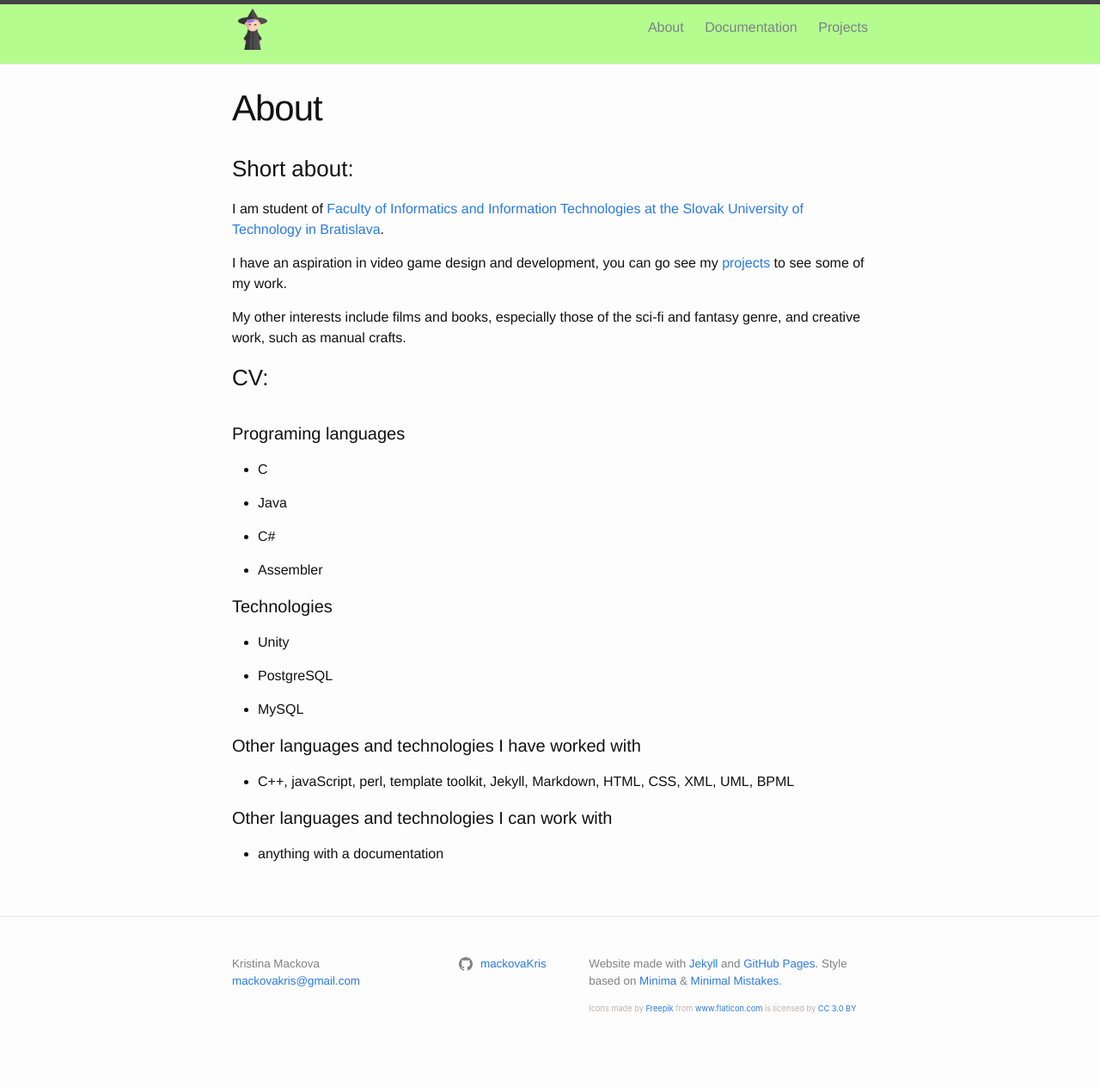
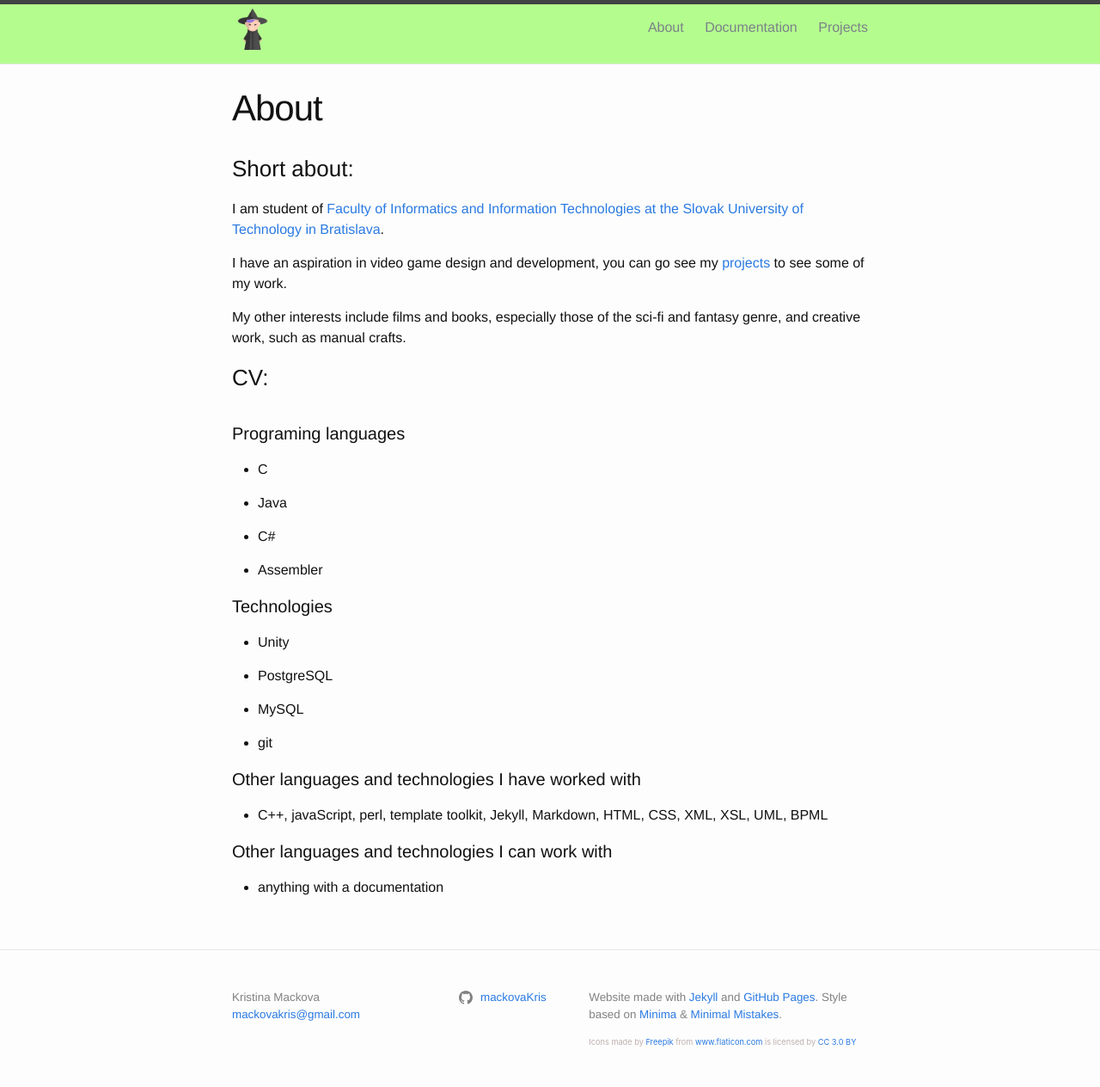
Before and after one commit to mackovaKris/mackovaKris.github.io, a Jekyll site: the page built from About/about.md, in a window 1280 px wide. Shown: the whole page at 86% size. Built offline with Jekyll 4.4.1, drawn with Linux system fonts in a browser that asks for light colours; before the commit the page ends 1225 px from its top, so only the background shows below that.

Commit message:
Update cv.yml

```diff
--- a/_data/cv.yml
+++ b/_data/cv.yml
@@ -10,10 +10,11 @@
       - Unity
       - PostgreSQL
       - MySQL
+      - git
 
 - name: Other languages and technologies I have worked with
   list:
-      - C++, javaScript, perl, template toolkit, Jekyll, Markdown, HTML, CSS, XML, UML, BPML
+      - C++, javaScript, perl, template toolkit, Jekyll, Markdown, HTML, CSS, XML, XSL, UML, BPML
 
 - name: Other languages and technologies I can work with
   list:
```
